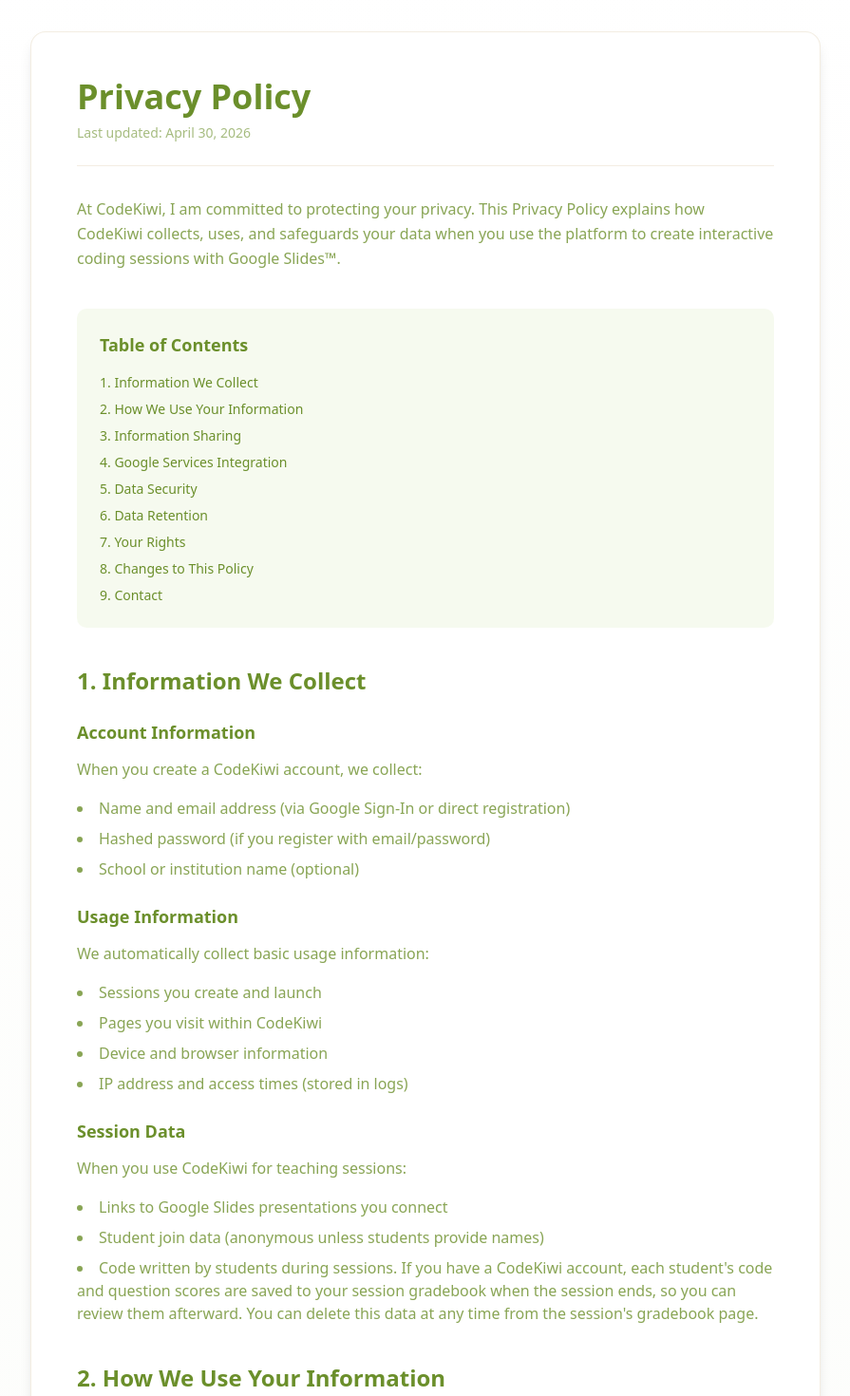
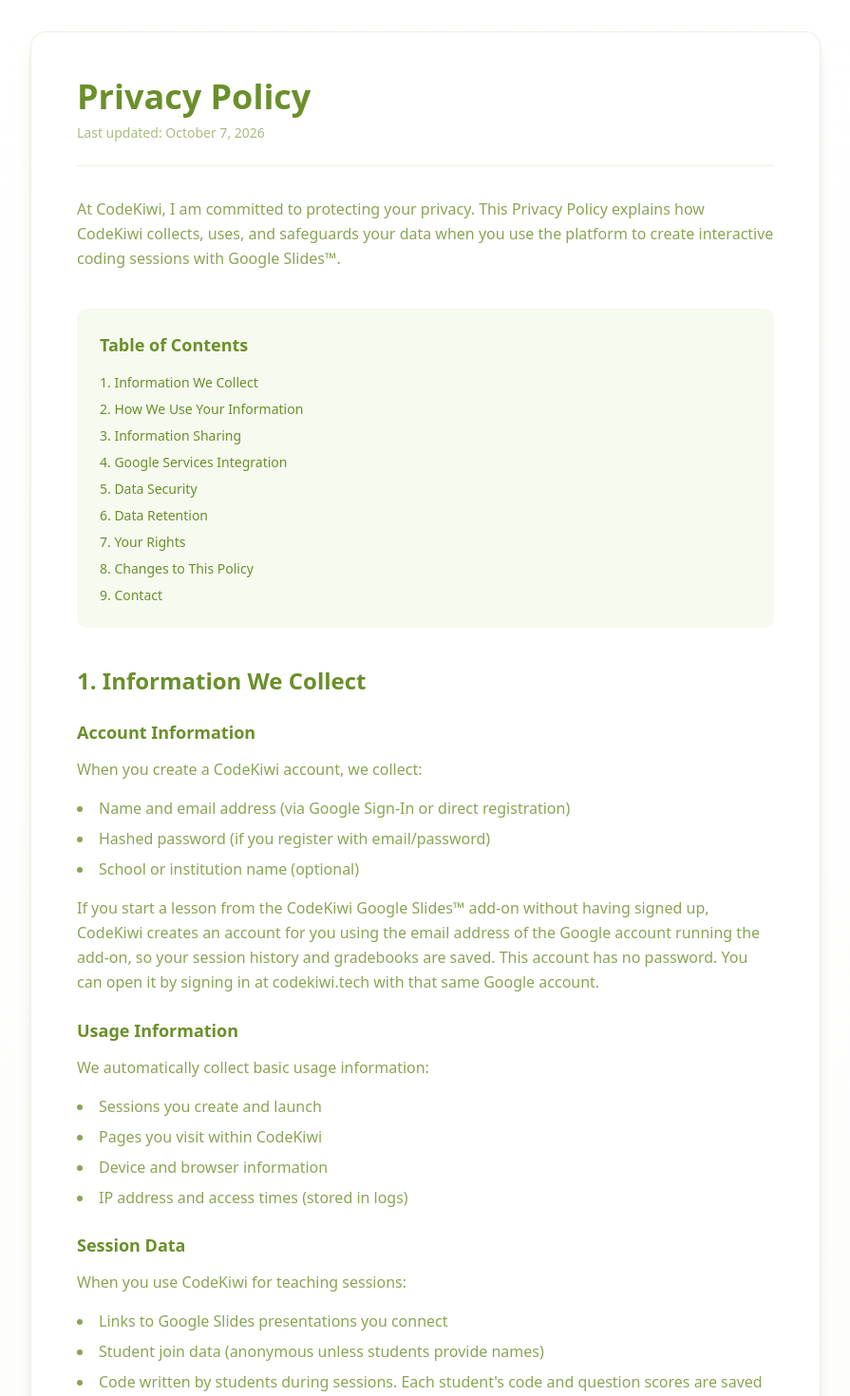
Before and after one commit to JayantDeveloper/codekiwi-site, a Next.js app: page /privacy in a window 1280 px wide. Shown: the part 80-1550 px from the top of the page at 95% size, without its empty margins (192-1087 px from the left). Built offline with nearby package versions, Linux system fonts and the light colour scheme.

Commit message:
Privacy policy: add-on lessons create a password-less account so history saves; gradebooks no longer conditional on signup

```diff
--- a/src/app/privacy/page.tsx
+++ b/src/app/privacy/page.tsx
@@ -34,7 +34,7 @@
           {/* Title */}
           <div className="mb-8 border-b border-[#d6c49f]/30 pb-6">
             <h1 className="text-4xl font-bold text-[#6b8f2b] mb-2">Privacy Policy</h1>
-            <p className="text-sm text-[#6b8f2b]/60">Last updated: April 30, 2026</p>
+            <p className="text-sm text-[#6b8f2b]/60">Last updated: October 7, 2026</p>
           </div>
 
           {/* Introduction */}
@@ -74,6 +74,9 @@
                 <li>Hashed password (if you register with email/password)</li>
                 <li>School or institution name (optional)</li>
               </ul>
+              <p className="text-[#6b8f2b]/80 leading-relaxed mb-4">
+                If you start a lesson from the CodeKiwi Google Slides™ add-on without having signed up, CodeKiwi creates an account for you using the email address of the Google account running the add-on, so your session history and gradebooks are saved. This account has no password. You can open it by signing in at codekiwi.tech with that same Google account.
+              </p>
 
               <h3 className="text-lg font-semibold text-[#6b8f2b] mb-3 mt-6">Usage Information</h3>
               <p className="text-[#6b8f2b]/80 leading-relaxed mb-4">
@@ -93,7 +96,7 @@
               <ul className="list-disc list-inside space-y-2 text-[#6b8f2b]/80">
                 <li>Links to Google Slides presentations you connect</li>
                 <li>Student join data (anonymous unless students provide names)</li>
-                <li>Code written by students during sessions. If you have a CodeKiwi account, each student&apos;s code and question scores are saved to your session gradebook when the session ends, so you can review them afterward. You can delete this data at any time from the session&apos;s gradebook page.</li>
+                <li>Code written by students during sessions. Each student&apos;s code and question scores are saved to your session gradebook when the session ends, so you can review them afterward. You can delete this data at any time from the session&apos;s gradebook page.</li>
               </ul>
             </section>
 
@@ -185,7 +188,7 @@
               <ul className="list-disc list-inside space-y-2 text-[#6b8f2b]/80 mb-4">
                 <li><strong>Account data:</strong> Retained while your account is active</li>
                 <li><strong>Session data:</strong> Stored as long as you keep the session</li>
-                <li><strong>Student gradebook data:</strong> If you have an account, each student&apos;s code and scores are saved to the session gradebook and retained until you delete them (from the gradebook page) or delete the session. During a live session the same data is also held temporarily in memory to power the teacher dashboard.</li>
+                <li><strong>Student gradebook data:</strong> Each student&apos;s code and scores are saved to the session gradebook and retained until you delete them (from the gradebook page) or delete the session. During a live session the same data is also held temporarily in memory to power the teacher dashboard.</li>
                 <li><strong>Server logs:</strong> Retained for up to 90 days for troubleshooting</li>
               </ul>
               <p className="text-[#6b8f2b]/80 leading-relaxed">
```
